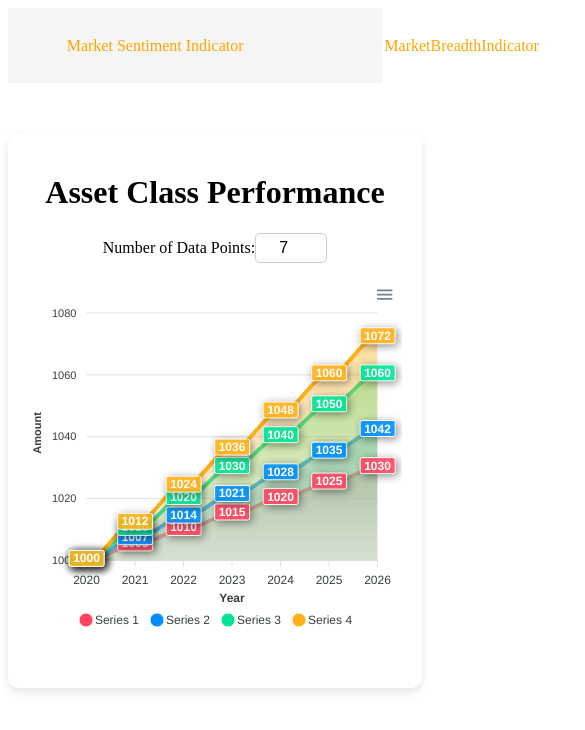
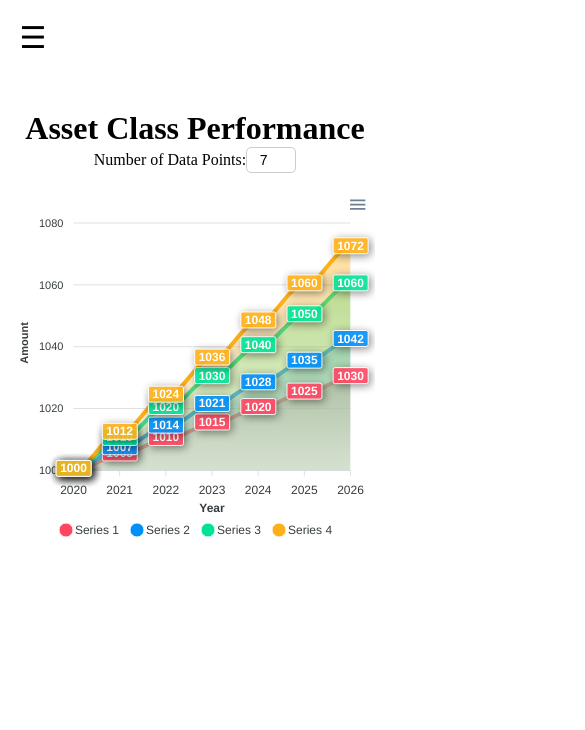
Before and after one commit to darshan-vgithub/Market_Sentiment_Indicator, a React (Create React App) app: page /AssetClassPerformance in a window 390 px wide. Shown: the top 730 px of the page, 585 px wide, since content can reach past the window. Built offline with nearby package versions, Linux system fonts and the light colour scheme.

Commit message:
Added toggle button in the responsive and made all the components and navbar responsive

```diff
--- a/src/App.jsx
+++ b/src/App.jsx
@@ -5,16 +5,14 @@
 import MarketBreadthIndicator from "./components/MarketBreadthIndicator";
 import FIIDIIActivity from "./components/FIIDIIActivity";
 import AssetClassPerformance from "./components/AssetClassPerformance";
+import "../src/global.css";
 const App = () => {
   return (
     <div>
       <BrowserRouter>
         <Navbar />
         <Routes>
-          <Route
-            path="/"
-            element={<MarketSentimentIndicator />}
-          />
+          <Route path="/" element={<MarketSentimentIndicator />} />
           <Route
             path="/MarketBreadthIndicator"
             element={<MarketBreadthIndicator />}
--- a/src/components/Navbar/Menu.jsx
+++ b/src/components/Navbar/Menu.jsx
@@ -2,23 +2,29 @@
 import { Link } from "react-router-dom";
 import styles from "../../components/Navbar/navbar.module.css";
 
-const Menu = () => {
+const Menu = ({ isOpen, toggleMenu }) => {
   return (
-    <div id={styles.menu}>
+    <div id={styles.menu} className={isOpen ? styles.active : ""}>
       <ul>
         <li>
-          <Link to={"/"}>
+          <Link to={"/"} onClick={toggleMenu}>
             Market Sentiment Indicator
           </Link>
         </li>
         <li>
-          <Link to={"/MarketBreadthIndicator"}>MarketBreadthIndicator</Link>
+          <Link to={"/MarketBreadthIndicator"} onClick={toggleMenu}>
+            Market Breadth Indicator
+          </Link>
         </li>
         <li>
-          <Link to={"/FIIDIIActivity"}>FIIDIIActivity</Link>
+          <Link to={"/FIIDIIActivity"} onClick={toggleMenu}>
+            FIIDII Activity
+          </Link>
         </li>
         <li>
-          <Link to={"/AssetClassPerformance"}>AssetClassPerformance</Link>
+          <Link to={"/AssetClassPerformance"} onClick={toggleMenu}>
+            Asset Class Performance
+          </Link>
         </li>
       </ul>
     </div>
--- a/src/components/Navbar/Navbar.jsx
+++ b/src/components/Navbar/Navbar.jsx
@@ -1,13 +1,22 @@
-import React from "react";
+import React, { useState } from "react";
 import Menu from "./Menu";
-import styles from "../../components/Navbar/navbar.module.css"
+import styles from "../../components/Navbar/navbar.module.css";
 
 const Navbar = () => {
+  const [isOpen, setIsOpen] = useState(false);
+
+  const toggleMenu = () => {
+    setIsOpen(!isOpen);
+  };
+
   return (
     <div>
       <section id={styles.main}>
         <article>
-          <Menu />
+          <div id={styles.hamburgerIcon} onClick={toggleMenu}>
+            &#9776;
+          </div>
+          <Menu isOpen={isOpen} toggleMenu={toggleMenu} />
         </article>
       </section>
     </div>
--- a/src/components/Navbar/navbar.module.css
+++ b/src/components/Navbar/navbar.module.css
@@ -11,6 +11,17 @@
   height: 75px;
   width: 90%;
   margin: 0 auto;
+}
+
+#hamburgerIcon {
+  display: none;
+  font-size: 30px;
+  cursor: pointer;
+  z-index: 1001; /* Ensure the icon is on top of the menu */
+}
+
+#menu {
+  width: 100%;
 }
 
 #menu ul {
@@ -33,3 +44,41 @@
 a {
   text-decoration: none;
 }
+
+/* Responsive Styles for 1024px and smaller */
+@media (max-width: 1024px) {
+  #hamburgerIcon {
+    display: block;
+  }
+
+  #main {
+    background-color: transparent;
+  }
+
+  #menu {
+    position: fixed;
+    top: 0;
+    left: -250px;
+    height: 100%;
+    width: 250px;
+    background-color: #f5f5f5;
+    transition: left 0.3s ease;
+    z-index: 1000;
+    overflow-y: auto; /* Allow scrolling if the menu content is taller than the viewport */
+  }
+
+  #menu.active {
+    left: 0;
+  }
+
+  #menu ul {
+    flex-direction: column;
+    align-items: flex-start;
+    margin-top: 90px;
+    padding-left: 5px;
+  }
+
+  #menu ul li {
+    margin: 20px 0;
+  }
+}
--- /dev/null
+++ b/src/global.css
@@ -0,0 +1,5 @@
+* {
+  margin: 0;
+  padding: 0;
+  box-sizing: border-box;
+}
--- a/src/style.css
+++ b/src/style.css
@@ -4,7 +4,6 @@
   max-width: 600px;
   margin: 50px auto;
   padding: 20px;
-  box-shadow: 0 4px 8px rgba(0, 0, 0, 0.1);
   border-radius: 10px;
   background-color: #ffffff;
   text-align: center;
@@ -112,3 +111,51 @@
   text-align: center;
   font-size: 20px;
 }
+
+/* Responsive Styles */
+@media (max-width: 1024px) {
+  .component-container {
+    padding: 15px;
+    margin: 20px auto;
+  }
+
+  .market-sentiment-indicator .title-bar,
+  .market-sentiment-indicator .score-value,
+  .market-sentiment-indicator .title-near-input,
+  .market-breadth-indicator .range-title,
+  .scale-number {
+    font-size: 16px;
+  }
+
+  .market-sentiment-indicator .gauge-chart-container {
+    height: 200px;
+  }
+
+  .thermometer-wrapper {
+    width: 100px;
+    height: 300px;
+  }
+
+  .icon-container {
+    margin-top: 10px;
+  }
+
+  .input-section {
+    margin-bottom: 15px;
+  }
+
+  input[type="number"] {
+    padding: 4px;
+    font-size: 14px;
+    width: 50px;
+  }
+
+  .details-section {
+    font-size: 18px;
+  }
+
+  .range-title {
+    font-size: 20px;
+    margin-bottom: 5px;
+  }
+}
```
Also changed, not shown: src/components/MarketBreadthIndicator.css (deleted, +0 -38 lines).
